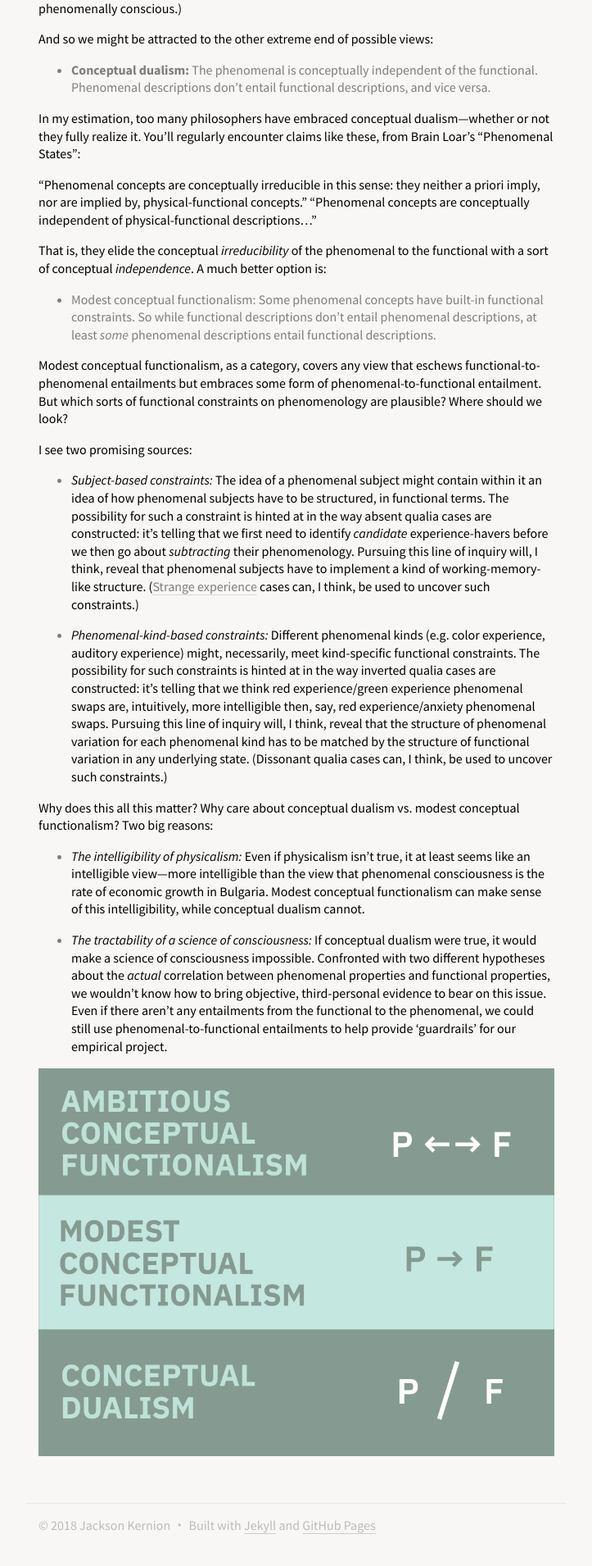
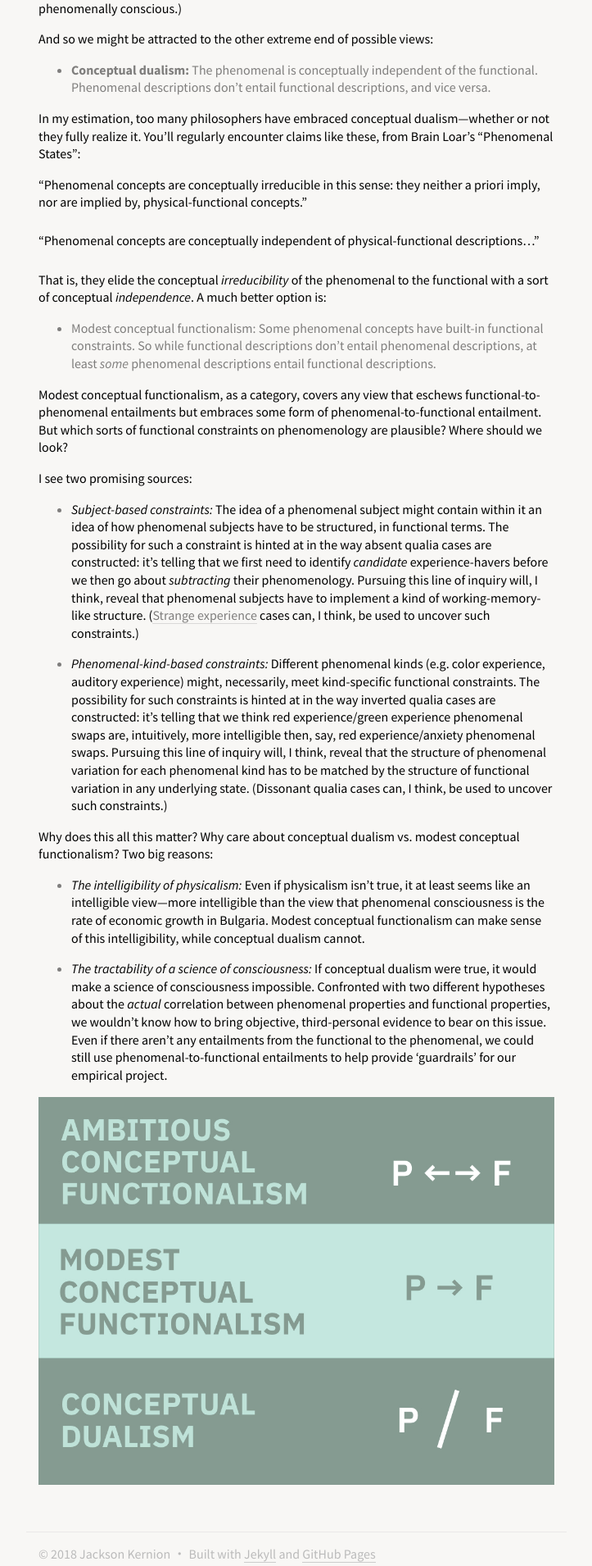
Before and after one commit to jacksonkernion/jacksonkernion.github.io, a Jekyll site: the page built from posts/modest-conceptual-functionalism-distilled.md, in a window 1280 px wide. Shown: the part 1202-3112 px from the top of the page at 82% size, without its empty margins (278-1001 px from the left). Built offline with Jekyll 4.4.1, drawn with Linux system fonts in a browser that asks for light colours; nearby versions of some CDN libraries; before the commit the page ends 3090 px from its top, so only the background shows below that.

Commit message:
update to styling blockquotes

```diff
--- a/assets/stylesheets/style.css
+++ b/assets/stylesheets/style.css
@@ -417,3 +417,8 @@ td {
 	vertical-align: top;
 	padding: 4px;
 }
+
+
+blockquote p{
+	margin: 0 0 1.6em 0 !important;
+}
--- a/posts/modest-conceptual-functionalism-distilled.md
+++ b/posts/modest-conceptual-functionalism-distilled.md
@@ -34,6 +34,7 @@ And so we might be attracted to the other extreme end of possible views:
 In my estimation, too many philosophers have embraced conceptual dualism---whether or not they fully realize it. You'll regularly encounter claims like these, from Brain Loar's "Phenomenal States":
 
 > "Phenomenal concepts are conceptually irreducible in this sense: they neither a priori imply, nor are implied by, physical-functional concepts.”
+
 > "Phenomenal concepts are conceptually independent of physical-functional descriptions..."
 
 That is, they elide the conceptual *irreducibility* of the phenomenal to the functional with a sort of conceptual *independence*. A much better option is:
```
